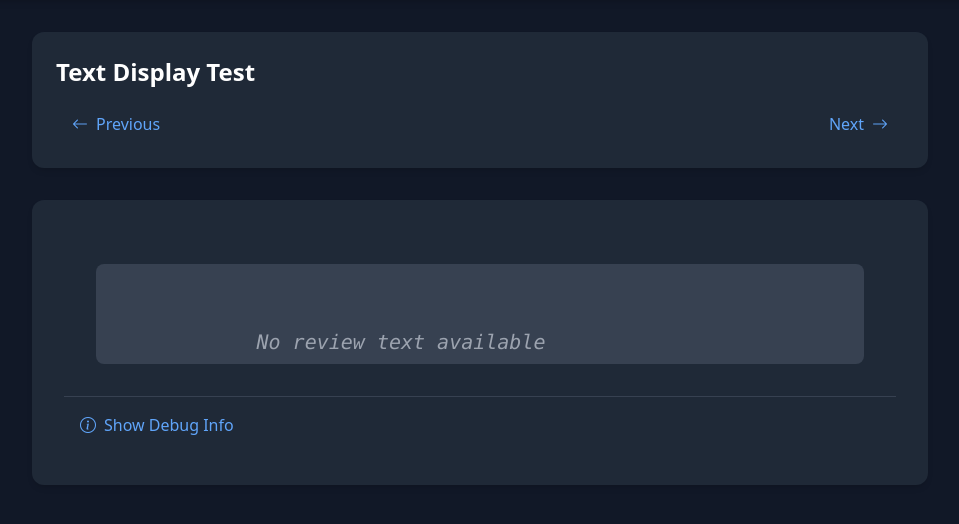
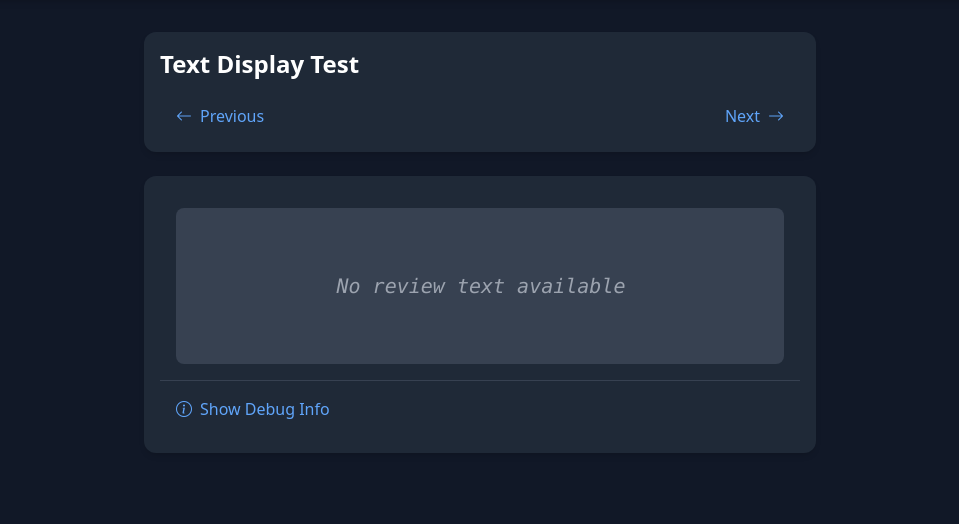
Before and after one commit to petecheslock/bottles_or_cans, a Flask app: page /admin/test-text-display in a window 1280 px wide. Shown: the part 52-576 px from the top of the page, without its empty margins (160-1119 px from the left). Run offline with Flask 3, Linux system fonts and the light colour scheme; the visitor is signed in with stand-in values (Sample User, id 1); data that the repository does not hold is empty; parts of the project's set-up code (start-up, migrations or seed data) failed here and were passed over.

Commit message:
Reduce padding and max-width in review templates
- Decrease padding in index and test_text_display templates
- Reduce max-width from 4xl to 2xl for more compact layout
- Remove unused CSS resize class in main.css
- Simplify text display JavaScript by removing resize observer logic

```diff
--- a/app/static/css/main.css
+++ b/app/static/css/main.css
@@ -887,10 +887,6 @@ video {
   cursor: not-allowed;
 }
 
-.resize {
-  resize: both;
-}
-
 .flex-col {
   flex-direction: column;
 }
--- a/app/templates/test_text_display.html
+++ b/app/templates/test_text_display.html
@@ -2,9 +2,9 @@
 
 {% block content %}
 <div class="container mx-auto px-4 py-8">
-    <div class="max-w-4xl mx-auto">
+    <div class="max-w-2xl mx-auto">
         <!-- Header -->
-        <div class="bg-white dark:bg-gray-800 rounded-xl shadow-md p-6 mb-8">
+        <div class="bg-white dark:bg-gray-800 rounded-xl shadow-md p-4 mb-6">
             <h1 class="text-2xl font-bold text-gray-900 dark:text-white mb-4">Text Display Test</h1>
             <div class="flex justify-between items-center">
                 <button id="prevReview" class="px-4 py-2 text-blue-600 dark:text-blue-400 hover:bg-gray-100 dark:hover:bg-gray-700 rounded-lg">
@@ -17,9 +17,9 @@
             </div>
         </div>
 
-        <!-- Review Container (matches game exactly) -->
-        <div class="bg-white dark:bg-gray-800 rounded-xl shadow-md p-8">
-            <div class="p-8 border-b border-gray-200 dark:border-gray-700">
+        <!-- Review Container -->
+        <div class="bg-white dark:bg-gray-800 rounded-xl shadow-md p-4">
+            <div class="p-4 border-b border-gray-200 dark:border-gray-700">
                 <div class="max-w-full mx-auto">
                     {% with review = reviews[0], id_suffix = '' %}
                         {% include 'components/review_container.html' %}
@@ -55,21 +55,23 @@ const reviews = {{ reviews|tojson|safe }};
 function showReview(index) {
     const review = reviews[index];
     const textContainer = document.getElementById('reviewText');
+    const measureDiv = document.getElementById('measureText');
+
+    // Update text content
     textContainer.textContent = review.text;
+    measureDiv.textContent = review.text;
 
     // Update review counter
     document.getElementById('reviewCount').textContent =
         `Review ${index + 1} of ${reviews.length}`;
 
-    // Update debug info
-    document.getElementById('charCount').textContent = review.text.length;
-
-    // Use the same initialization logic as the game
-    const measureDiv = document.getElementById('measureText');
+    // Use exact same sizing logic as game
     void measureDiv.offsetHeight;
     const measuredHeight = measureDiv.offsetHeight;
     textContainer.style.minHeight = `${measuredHeight}px`;
 
+    // Update debug info
+    document.getElementById('charCount').textContent = review.text.length;
     document.getElementById('containerHeight').textContent = `${measuredHeight}px`;
     document.getElementById('lineCount').textContent =
         Math.round(measuredHeight / parseInt(getComputedStyle(measureDiv).lineHeight));
@@ -90,46 +92,9 @@ document.getElementById('nextReview').addEventListener('click', () => {
     showReview(currentReviewIndex);
 });
 
-function updateContainerSize() {
-    const measureDiv = document.getElementById('measureText');
-    const textContainer = document.getElementById('reviewText');
-
-    // Force layout recalculation
-    void measureDiv.offsetHeight;
-    const measuredHeight = measureDiv.offsetHeight;
-
-    // Update container size with transition
-    textContainer.style.minHeight = `${measuredHeight}px`;
-    textContainer.style.height = `${measuredHeight}px`;
-
-    // Update debug info if it exists
-    const containerHeight = document.getElementById('containerHeight');
-    const lineCount = document.getElementById('lineCount');
-    if (containerHeight) containerHeight.textContent = `${measuredHeight}px`;
-    if (lineCount) {
-        lineCount.textContent =
-            Math.round(measuredHeight / parseInt(getComputedStyle(measureDiv).lineHeight));
-    }
-}
-
-// Add resize observer
-const resizeObserver = new ResizeObserver(entries => {
-    requestAnimationFrame(() => {
-        updateContainerSize();
-    });
-});
-
+// Initialize with first review
 document.addEventListener('DOMContentLoaded', () => {
-    const measureDiv = document.getElementById('measureText');
-    if (measureDiv) {
-        resizeObserver.observe(measureDiv.parentElement);
-        showReview(0);
-    }
-});
-
-// Cleanup when leaving page
-window.addEventListener('unload', () => {
-    resizeObserver.disconnect();
+    showReview(0);
 });
 </script>
 {% endblock %}
```
Also changed, not shown: app/templates/index.html (+3 -5 lines).
